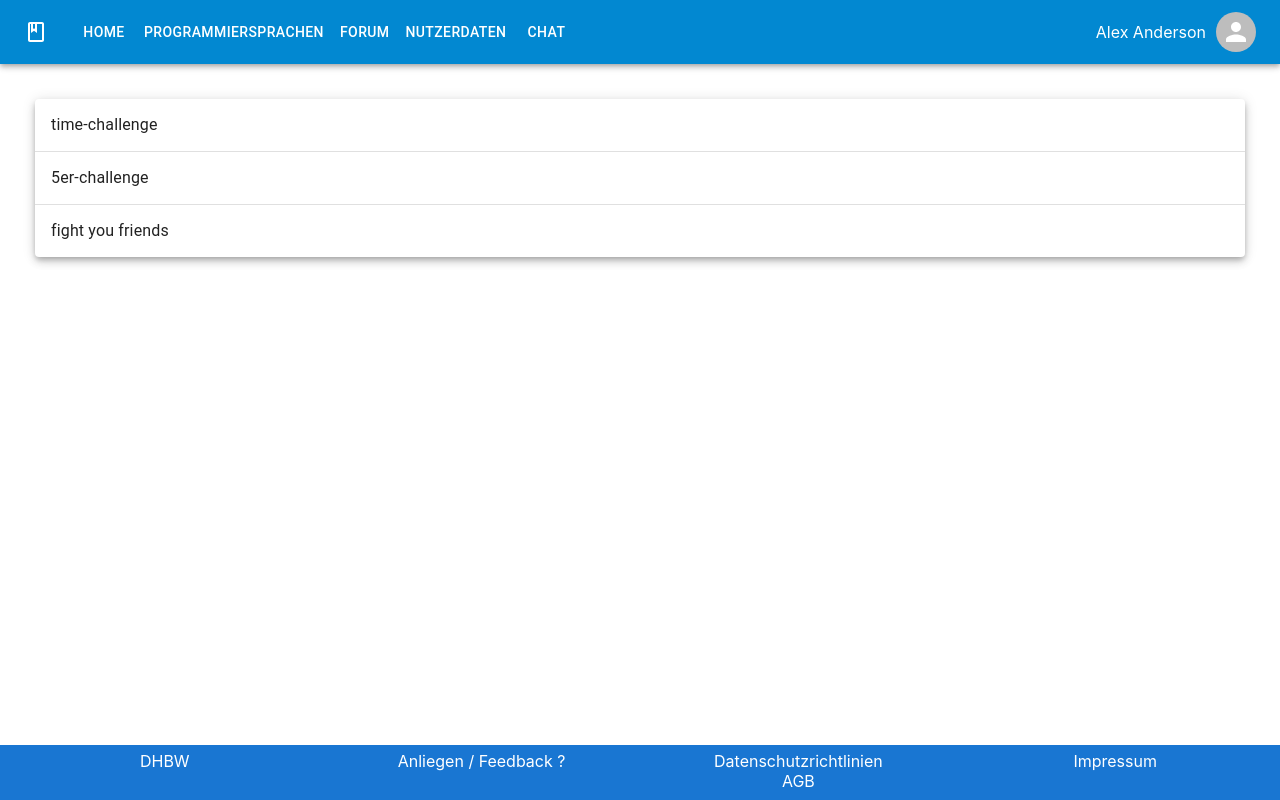
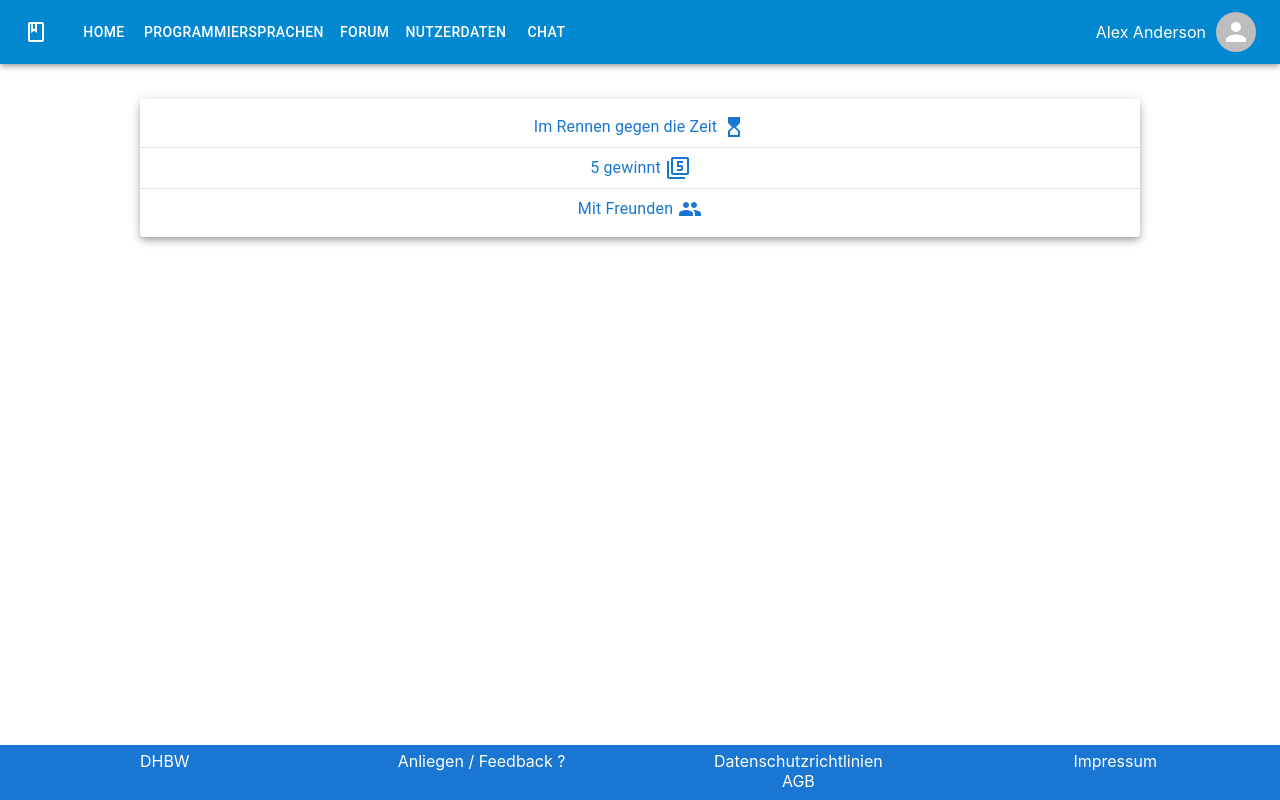
Before and after one commit to sakulklk/Lernmanagement, a Next.js app: page /home_dashboard_challenge_categories in a window 1280 px wide. Built offline with nearby package versions, Linux system fonts and the light colour scheme.

Commit message:
6 files modified

```diff
--- a/components/home/dashboard/RandomQuestionPicker.js
+++ b/components/home/dashboard/RandomQuestionPicker.js
@@ -23,7 +23,7 @@ export default function RandomQuestionPicker() {
 
   const random = Math.floor(Math.random() * randomQuestions.length);
   return (
-    <Paper elevation={5} style={{ margin: '35px', height: '500px' }}>
+    <Paper elevation={5} style={{ margin: '40px', height: '500px' }}>
       <Grid container style={{ height: '100%' }}>
         <Grid item xs={12} style={{ height: '80%', textAlign: 'center' }}>
           <Paper style={{ height: '100%', textAlign: 'center' }}>
--- a/pages/home_dashboard_challenge_categories.js
+++ b/pages/home_dashboard_challenge_categories.js
@@ -1,34 +1,62 @@
 import NavBar from '../components/NavBar.js';
 import Footer from '../components/Footer.js';
-import MenuList from '@mui/material/MenuList';
-import MenuItem from '@mui/material/MenuItem';
+import List from '@mui/material/List';
+import ListItem from '@mui/material/ListItem';
 import Typography from '@mui/material/Typography';
 import Paper from '@mui/material/Paper';
 import Link from '@mui/material/Link';
 import Divider from '@mui/material/Divider';
-
+import HourglassTopIcon from '@mui/icons-material/HourglassTop';
+import Filter5Icon from '@mui/icons-material/Filter5';
+import GroupIcon from '@mui/icons-material/Group';
 export default function Test() {
   return (
     <>
       <NavBar></NavBar>
-      <Paper elevation={5} style={{ margin: '35px' }}>
-        <MenuList>
-          <MenuItem MenuItem align="center" component={Link} href="/">
-            <Typography align="center">time-challenge</Typography>
-          </MenuItem>
+      <Paper elevation={5} style={{ margin: '35px auto', width: '1000px' }}>
+        <List>
+          <ListItem
+            component={Link}
+            href="/"
+            style={{
+              display: 'flex',
+              justifyContent: 'center',
+            }}
+          >
+            <Typography color="primary" style={{ paddingRight: '5px' }}>
+              Im Rennen gegen die Zeit{' '}
+            </Typography>
+            <HourglassTopIcon />
+          </ListItem>
           <Divider />
-          <MenuItem component={Link} href="/">
-            <Typography variant="inherit" noWrap align="center">
-              5er-challenge
+          <ListItem
+            component={Link}
+            href="/"
+            style={{
+              display: 'flex',
+              justifyContent: 'center',
+            }}
+          >
+            <Typography color="primary" style={{ paddingRight: '5px' }}>
+              5 gewinnt{' '}
             </Typography>
-          </MenuItem>
+            <Filter5Icon />
+          </ListItem>
           <Divider />
-          <MenuItem component={Link} href="/">
-            <Typography variant="inherit" noWrap>
-              fight you friends
+          <ListItem
+            component={Link}
+            href="/"
+            style={{
+              display: 'flex',
+              justifyContent: 'center',
+            }}
+          >
+            <Typography color="primary" style={{ paddingRight: '5px' }}>
+              Mit Freunden
             </Typography>
-          </MenuItem>
-        </MenuList>
+            <GroupIcon />
+          </ListItem>
+        </List>
       </Paper>
       <Footer></Footer>
     </>
```
Also changed, not shown: components/home/Dashboard.js (+19 -12 lines), components/home/LanguageWidget.js (+15 -4 lines), components/home/Languages.js (+8 -5 lines), pages/home_dashboard_daily.js (+7 -1 lines).
